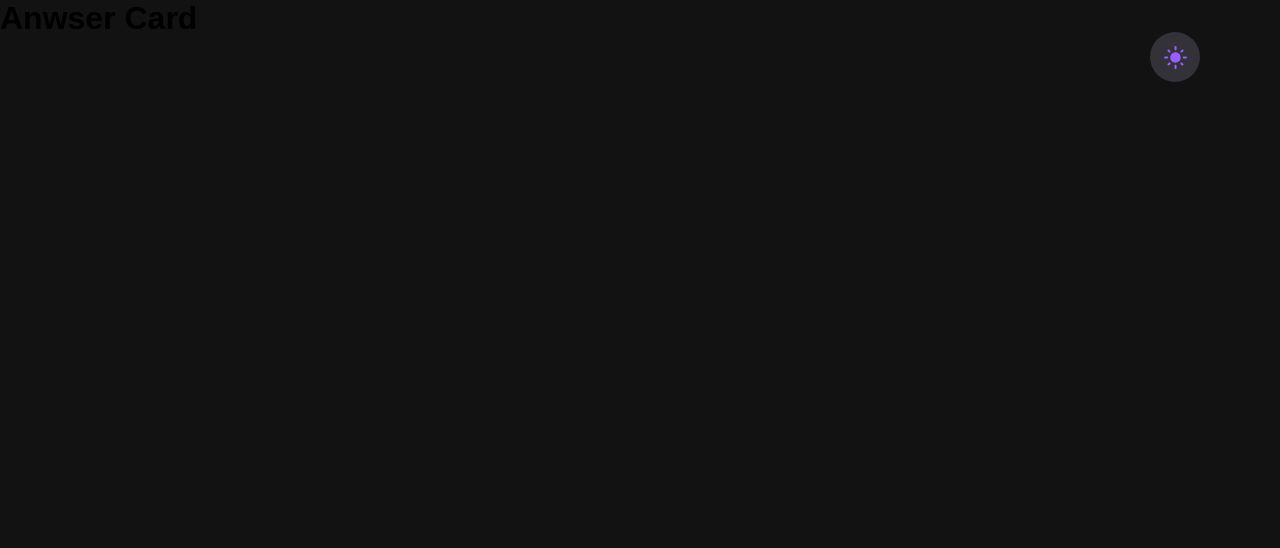
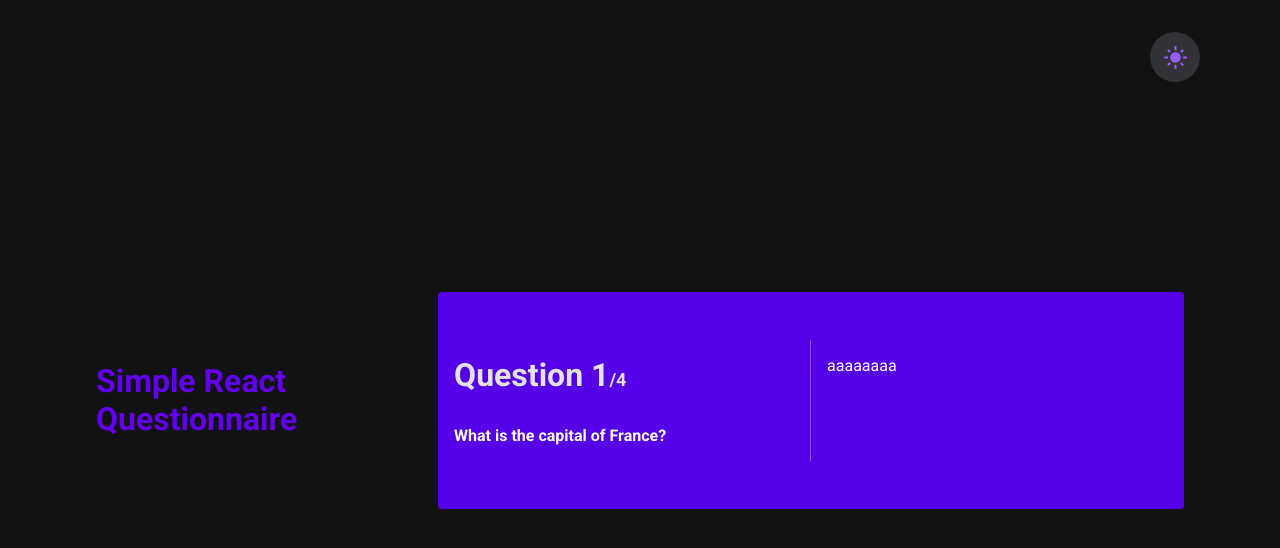
Before and after one commit to ryanalencar/questionnaire-app, a React (Vite) app: page / in a window 1280 px wide. Shown: the top 548 px of the page. Built offline with nearby package versions, Linux system fonts and the light colour scheme.

Commit message:
feat: question card

```diff
--- a/index.html
+++ b/index.html
@@ -3,8 +3,16 @@
   <head>
     <meta charset="UTF-8" />
     <link rel="icon" type="image/svg+xml" href="/src/favicon.svg" />
+
+    <link rel="preconnect" href="https://fonts.googleapis.com" />
+    <link rel="preconnect" href="https://fonts.gstatic.com" crossorigin />
+    <link
+      href="https://fonts.googleapis.com/css2?family=Roboto:wght@300;400;700&display=swap"
+      rel="stylesheet"
+    />
+
     <meta name="viewport" content="width=device-width, initial-scale=1.0" />
-    <title>Vite App</title>
+    <title>Questionnaire Challenge</title>
   </head>
   <body>
     <div id="root"></div>
--- a/package.json
+++ b/package.json
@@ -32,6 +32,7 @@
     "eslint-plugin-react": "^7.29.4",
     "eslint-plugin-react-hooks": "^4.3.0",
     "eslint-plugin-unused-imports": "^2.0.0",
+    "miragejs": "^0.1.43",
     "prettier": "^2.5.1",
     "typescript": "^4.5.4",
     "vite": "^2.8.0"
--- a/src/App.tsx
+++ b/src/App.tsx
@@ -2,7 +2,8 @@ import React, { useCallback, useState } from 'react';
 
 import { ThemeProvider } from 'styled-components';
 
-import { AnswerCard } from './components/AnswerCard';
+import { Content, ContentTitle } from './components/common/Content';
+import { QuestionCard } from './components/QuestionCard';
 import { SwitchThemeButton } from './components/SwitchThemeButton';
 import { GlobalStyle } from './styles/global';
 import dark from './styles/themes/dark';
@@ -17,7 +18,10 @@ function App() {
 
   return (
     <ThemeProvider theme={theme}>
-      <AnswerCard />
+      <Content>
+        <ContentTitle>Simple React Questionnaire</ContentTitle>
+        <QuestionCard />
+      </Content>
       <SwitchThemeButton toggleTheme={toggleTheme} />
       <GlobalStyle />
     </ThemeProvider>
--- a/src/components/AnswerCard/index.tsx
+++ /dev/null
@@ -1,7 +0,0 @@
-import React from 'react';
-
-// import { Container } from './styles';
-
-export function AnswerCard() {
-  return <h1>Anwser Card</h1>;
-}
--- a/src/components/AnswerCard/styles.ts
+++ /dev/null
@@ -1,3 +0,0 @@
-import styled from 'styled-components';
-
-export const Container = styled.div``;
--- /dev/null
+++ b/src/components/QuestionCard/index.tsx
@@ -0,0 +1,56 @@
+import React from 'react';
+
+import * as S from './styles';
+
+const questions = [
+  {
+    questionText: 'What is the capital of France?',
+    answerOptions: [
+      { answerText: 'New York', isCorrect: false },
+      { answerText: 'London', isCorrect: false },
+      { answerText: 'Paris', isCorrect: true },
+      { answerText: 'Dublin', isCorrect: false },
+    ],
+  },
+  {
+    questionText: 'Who is CEO of Tesla?',
+    answerOptions: [
+      { answerText: 'Jeff Bezos', isCorrect: false },
+      { answerText: 'Elon Musk', isCorrect: true },
+      { answerText: 'Bill Gates', isCorrect: false },
+      { answerText: 'Tony Stark', isCorrect: false },
+    ],
+  },
+  {
+    questionText: 'The iPhone was created by which company?',
+    answerOptions: [
+      { answerText: 'Apple', isCorrect: true },
+      { answerText: 'Intel', isCorrect: false },
+      { answerText: 'Amazon', isCorrect: false },
+      { answerText: 'Microsoft', isCorrect: false },
+    ],
+  },
+  {
+    questionText: 'How many Harry Potter books are there?',
+    answerOptions: [
+      { answerText: '1', isCorrect: false },
+      { answerText: '4', isCorrect: false },
+      { answerText: '6', isCorrect: false },
+      { answerText: '7', isCorrect: true },
+    ],
+  },
+];
+
+export function QuestionCard() {
+  return (
+    <S.CardContainer>
+      <S.QuestionSection>
+        <S.QuestionCounter>
+          Question 1<span>/4</span>
+        </S.QuestionCounter>
+        <S.QuestionText>What is the capital of France?</S.QuestionText>
+      </S.QuestionSection>
+      <S.AnswerSection>aaaaaaaa</S.AnswerSection>
+    </S.CardContainer>
+  );
+}
--- /dev/null
+++ b/src/components/QuestionCard/styles.ts
@@ -0,0 +1,51 @@
+import styled from 'styled-components';
+
+export const CardContainer = styled.div`
+  width: 80%;
+  padding: 3rem 0rem;
+  color: ${({ theme }) => theme.colors.text};
+  background-color: ${({ theme }) =>
+    theme.title === 'light'
+      ? theme.colors.secondary400
+      : theme.colors.primary600};
+  border-radius: 4px;
+  display: grid;
+  grid-template-columns: 1fr 1fr;
+`;
+
+export const QuestionSection = styled.section`
+  padding: 1rem;
+  display: flex;
+  flex-direction: column;
+  justify-content: space-between;
+  border-right: 1px solid rgba(255, 255, 255, 0.3);
+`;
+
+export const QuestionCounter = styled.h2`
+  font-size: 2rem;
+  color: ${({ theme }) =>
+    theme.title === 'light'
+      ? theme.colors.primary500
+      : theme.colors.secondary200};
+
+  margin-bottom: 2rem;
+  span {
+    font-size: 18px;
+  }
+`;
+
+export const QuestionText = styled.p`
+  font-family: 'Roboto', sans-serif;
+  font-weight: bold;
+  color: ${({ theme }) =>
+    theme.title === 'light' ? theme.colors.primary500 : theme.colors.text};
+`;
+
+export const AnswerSection = styled.section`
+  padding: 1rem;
+`;
+
+export const SectionSeparator = styled.div`
+  position: relative;
+  border-right: 1px solid ${({ theme }) => theme.colors.primary400};
+`;
--- /dev/null
+++ b/src/components/common/Content.ts
@@ -0,0 +1,30 @@
+import styled from 'styled-components';
+
+export const ContentTitle = styled.h1`
+  color: ${({ theme }) =>
+    theme.title === 'light'
+      ? theme.colors.secondary800
+      : theme.colors.primary500};
+`;
+
+export const Content = styled.div`
+  box-sizing: border-box;
+  display: block;
+  padding: 0 1rem;
+  margin: 0;
+  width: 100%;
+  height: 100vh;
+  max-width: 1120px;
+  margin: 0 auto;
+
+  display: flex;
+  justify-content: center;
+  align-items: center;
+
+  @media (max-width: 1024px) {
+    flex-direction: column;
+    ${ContentTitle} {
+      margin-bottom: 1rem;
+    }
+  }
+`;
--- a/src/styles/global.ts
+++ b/src/styles/global.ts
@@ -24,7 +24,7 @@ export const GlobalStyle = createGlobalStyle`
   }
 
   body, input, textarea, button {
-    font-family: 'Poppins', sans-serif;
+    font-family: 'Roboto', sans-serif;
     font-weight: 400;
   }
 
```
Also changed, not shown: .eslintrc.js, 1 other file (tests, documents, lock files or other folders).
